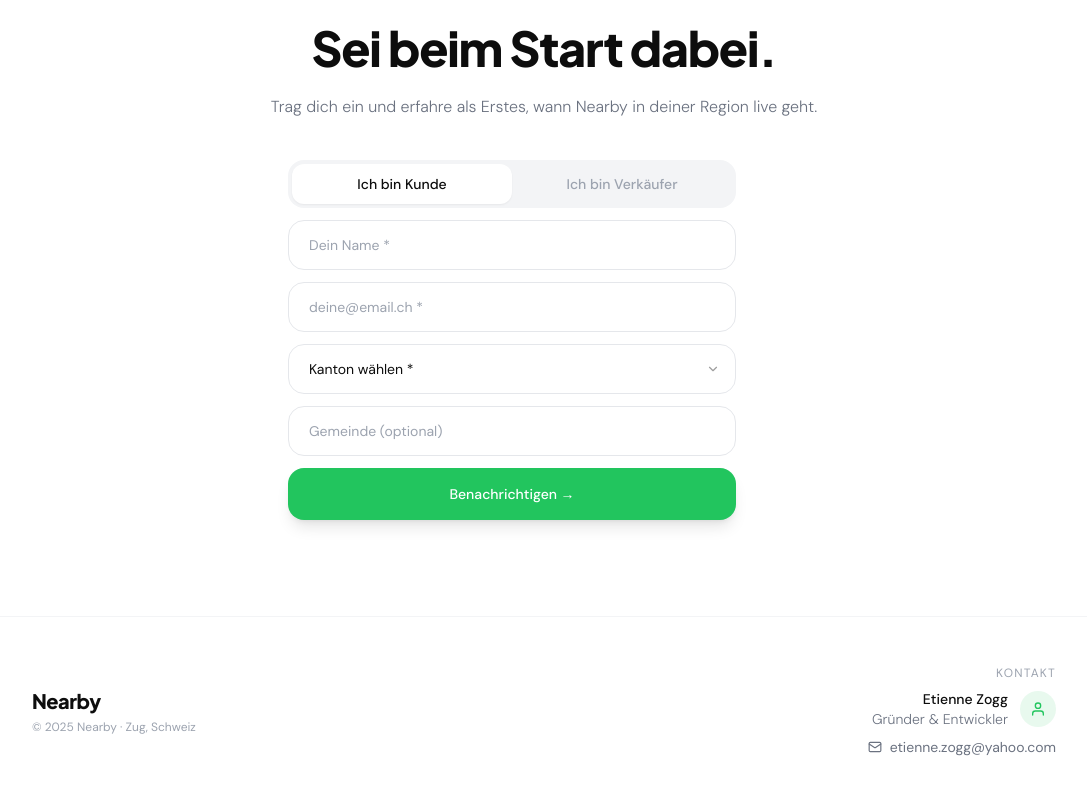
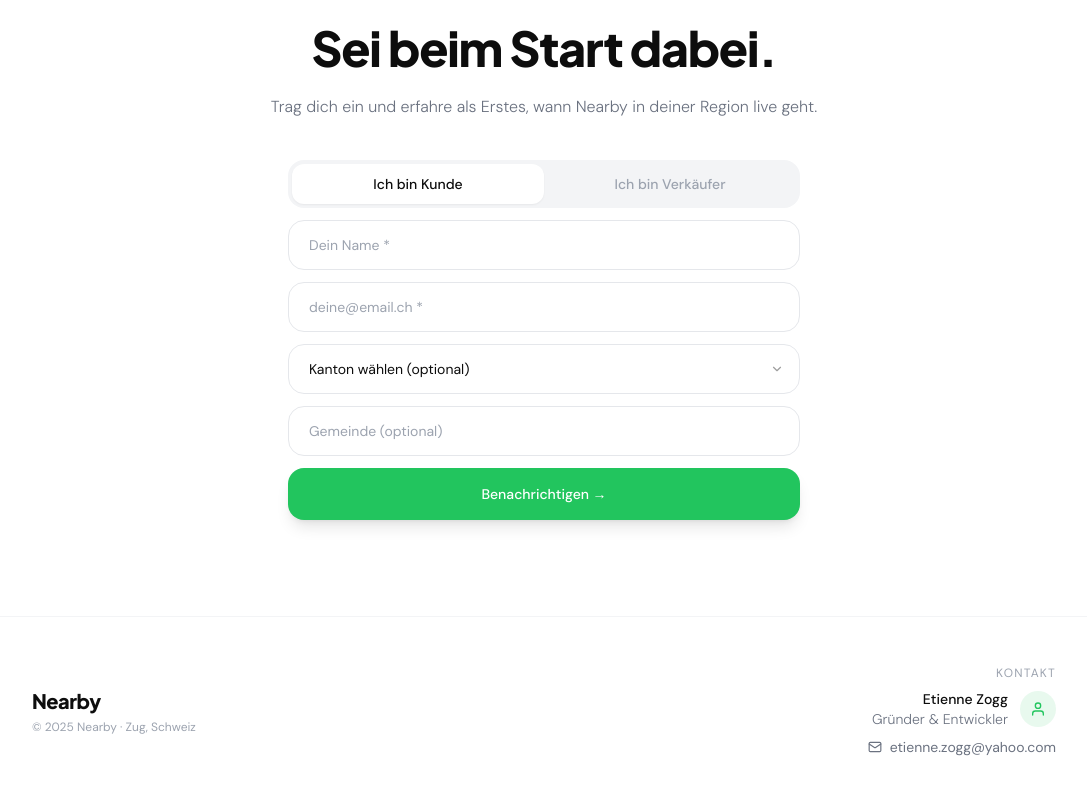
Before and after one commit to etiennezogg/Nearby-Coming-Soon, a Next.js app: page / in a window 1280 px wide. Shown: the part 7222-8017 px from the top of the page, without its empty margins (96-1183 px from the left). Built offline with nearby package versions, Linux system fonts and the light colour scheme.

Commit message:
Popup: Kanton optional, fix max-w-md

```diff
--- a/src/app/page.tsx
+++ b/src/app/page.tsx
@@ -140,7 +140,7 @@ function EmailSignup({ variant = 'light' }: { variant?: 'light' | 'dark' }) {
   const handleSubmit = async () => {
     if (!name.trim()) { setError('Bitte Name eingeben.'); return }
     if (!email || !email.includes('@')) { setError('Bitte gültige E-Mail eingeben.'); return }
-    if (!kanton) { setError('Bitte Kanton auswählen.'); return }
+
     setLoading(true)
     setError('')
     const res = await fetch('/api/waitlist', {
@@ -189,7 +189,7 @@ function EmailSignup({ variant = 'light' }: { variant?: 'light' | 'dark' }) {
   }`
 
   return (
-    <div className="flex flex-col gap-3 w-full max-w-md">
+    <div className="flex flex-col gap-3 w-full">
       {/* Rolle-Toggle */}
       <div className={`flex rounded-2xl p-1 ${isDark ? 'bg-white/10' : 'bg-gray-100'}`}>
         {(['kunde', 'verkäufer'] as const).map(r => (
@@ -207,7 +207,7 @@ function EmailSignup({ variant = 'light' }: { variant?: 'light' | 'dark' }) {
       <input type="email" value={email} onChange={e => setEmail(e.target.value)} onKeyDown={e => e.key === 'Enter' && handleSubmit()} placeholder="deine@email.ch *" className={cls} />
       <div className="relative">
         <select value={kanton} onChange={e => setKanton(e.target.value)} className={`${cls} appearance-none cursor-pointer ${!kanton ? (isDark ? 'text-white/40' : 'text-gray-400') : ''}`}>
-          <option value="" disabled>Kanton wählen *</option>
+          <option value="">Kanton wählen (optional)</option>
           {kantone.map(k => <option key={k} value={k} style={{ color: '#0d0d0d' }}>{k}</option>)}
         </select>
         <svg className="absolute right-4 top-1/2 -translate-y-1/2 pointer-events-none opacity-40" width="14" height="14" viewBox="0 0 24 24" fill="none" stroke="currentColor" strokeWidth="2" strokeLinecap="round" strokeLinejoin="round">
```
